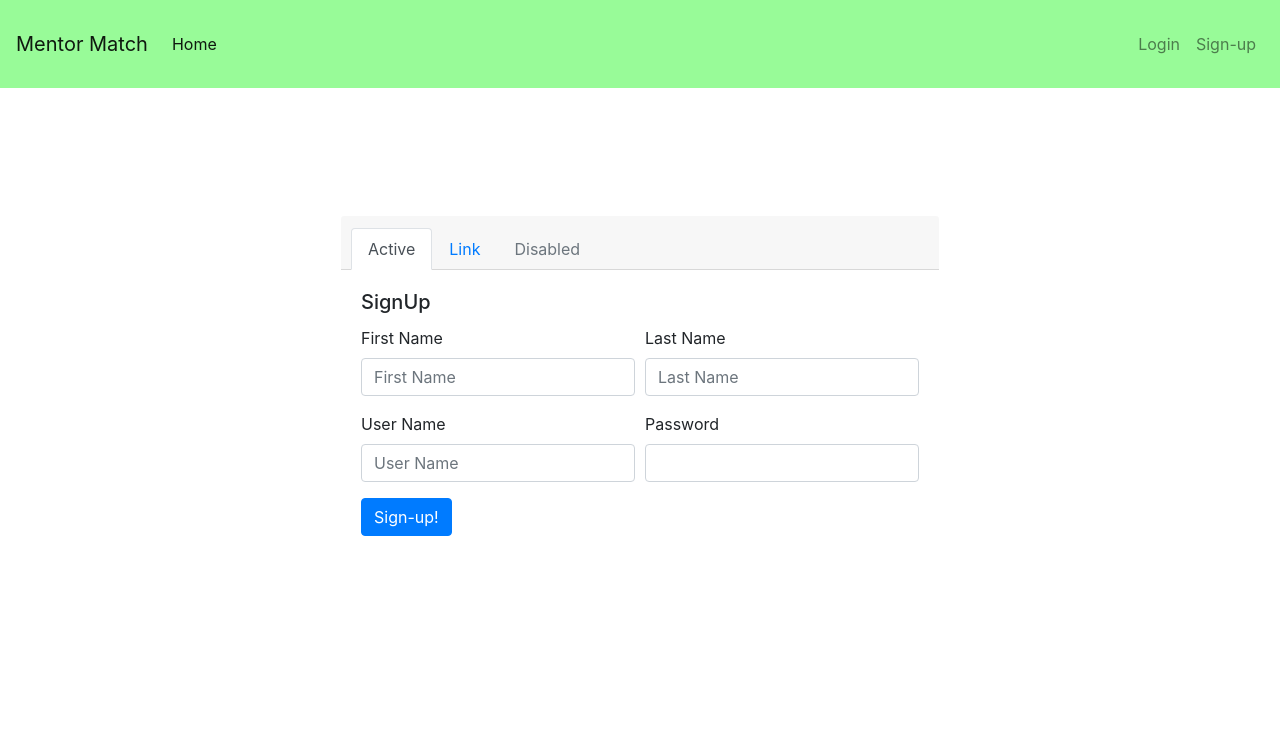
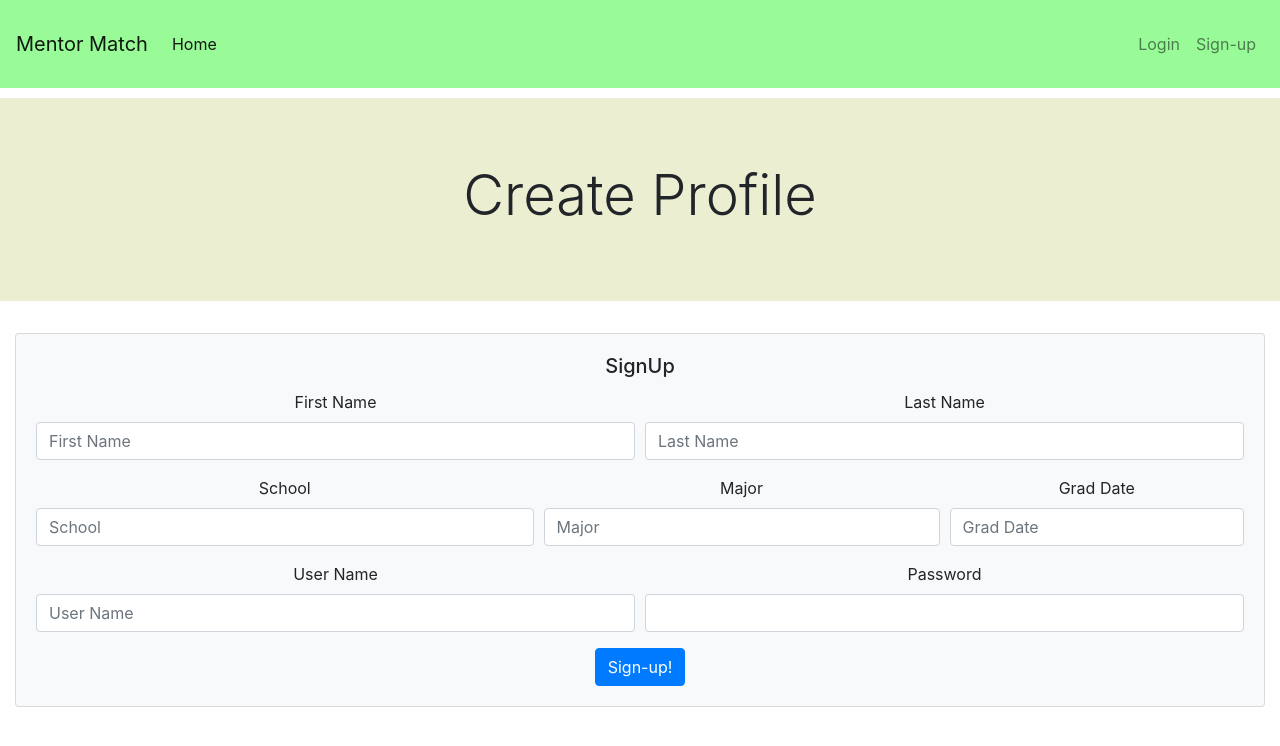
Before and after one commit to lisianshehu/mentor-match, a React (Create React App) app: page /signup in a window 1280 px wide. Shown: the top 746 px of the page. Built offline with nearby package versions, Linux system fonts and the light colour scheme.

Commit message:
updating design

```diff
--- a/package.json
+++ b/package.json
@@ -10,6 +10,8 @@
     "axios": "^0.20.0",
     "bootstrap": "^4.5.3",
     "react": "^16.13.1",
+    "react-bootstrap": "^1.4.0",
+    "react-collapse": "^5.0.1",
     "react-dom": "^16.13.1",
     "react-router-dom": "^5.2.0",
     "react-scripts": "3.4.3"
--- a/src/signup-page/signup.css
+++ b/src/signup-page/signup.css
@@ -10,8 +10,10 @@
   align-items: center;
 }
 
-.card-header
+.page-title
 {
+  padding-top: 10px;
+
 }
 
 .signup-card
--- a/src/signup-page/signup.jsx
+++ b/src/signup-page/signup.jsx
@@ -12,10 +12,22 @@ class SignUp extends Component {
             user_name: '',
             firstName: '',
             lastName: '',
+            school: '',
+            gradDate: '',
+            major: '',
             password: ''
         }
     }
 
+    jumboStyles =
+    {
+        backgroundColor: "#eceed2"
+    };
+
+    cardStyles =
+    {
+        // width: 2000
+    };
 
     handleSubmit(e) {
         e.preventDefault();
@@ -49,6 +61,18 @@ class SignUp extends Component {
     }
 
 
+    onSchoolChange(event){
+        this.setState({school: event.target.value})
+    }
+
+    onGradDateChange(event){
+        this.setState({gradDate: event.target.value})
+    }
+
+    onMajorChange(event){
+        this.setState({major: event.target.value})
+    }
+
     onLastNameChange(event){
         this.setState({lastName: event.target.value})
     }
@@ -62,21 +86,15 @@ class SignUp extends Component {
         return (
         <div className="signup-page">
             <Navbar></Navbar>
-            <div className="create-profile">
-                <div class="card text-center" className="signup-card">
-                    <div class="card-header">
-                        <ul class="nav nav-tabs card-header-tabs">
-                        <li class="nav-item">
-                            <a class="nav-link active" href="#">Active</a>
-                        </li>
-                        <li class="nav-item">
-                            <a class="nav-link" href="#">Link</a>
-                        </li>
-                        <li class="nav-item">
-                            <a class="nav-link disabled" href="#" tabindex="-1" aria-disabled="true">Disabled</a>
-                        </li>
-                        </ul>
+            <div className="page-title">
+                <div style={this.jumboStyles} class="jumbotron jumbotron-fluid text-center">
+                    <div class="container">
+                        <h1 class="display-4">Create Profile</h1>
                     </div>
+                </div>
+            </div>
+            <div class="container-fluid">
+                <div class="card bg-light text-center" style={this.cardStyles}>
                     <div class="card-body">
                         <h5 class="card-title">SignUp</h5>
                         <div className="signup-form">
@@ -90,6 +108,25 @@ class SignUp extends Component {
                                     <div class="form-group col-md-6">
                                         <label for="inputLastName">Last Name</label>
                                         <input type="text" className="form-control" id="inputLast" placeholder="Last Name" value={this.state.lastName} onChange={this.onLastNameChange.bind(this)}></input>
+                                    </div>
+
+
+                                </div>
+
+                                <div class="form-row">
+                                    <div class="form-group col-md-5">
+                                        <label for="inputSchool">School</label>
+                                        <input type="text" className="form-control" id="inputSchool" placeholder="School" value={this.state.school} onChange={this.onSchoolChange.bind(this)}></input>
+                                    </div>
+
+                                    <div class="form-group col-md-4">
+                                        <label for="inputMajor">Major</label>
+                                        <input type="text" className="form-control" id="inputMajor" placeholder="Major" value={this.state.major} onChange={this.onMajorChange.bind(this)}></input>
+                                    </div>
+
+                                    <div class="form-group col-md-3">
+                                        <label for="inputGradDate">Grad Date</label>
+                                        <input type="text" className="form-control" id="inputGradDate" placeholder="Grad Date" value={this.state.gradDate} onChange={this.onGradDateChange.bind(this)}></input>
                                     </div>
                                 </div>
 
```
Also changed, not shown: src/signup-form/signup-form.jsx (added, +14 -0 lines), 1 other file (tests, documents, lock files or other folders). Lines whose indentation alone changed are shown as unchanged.
